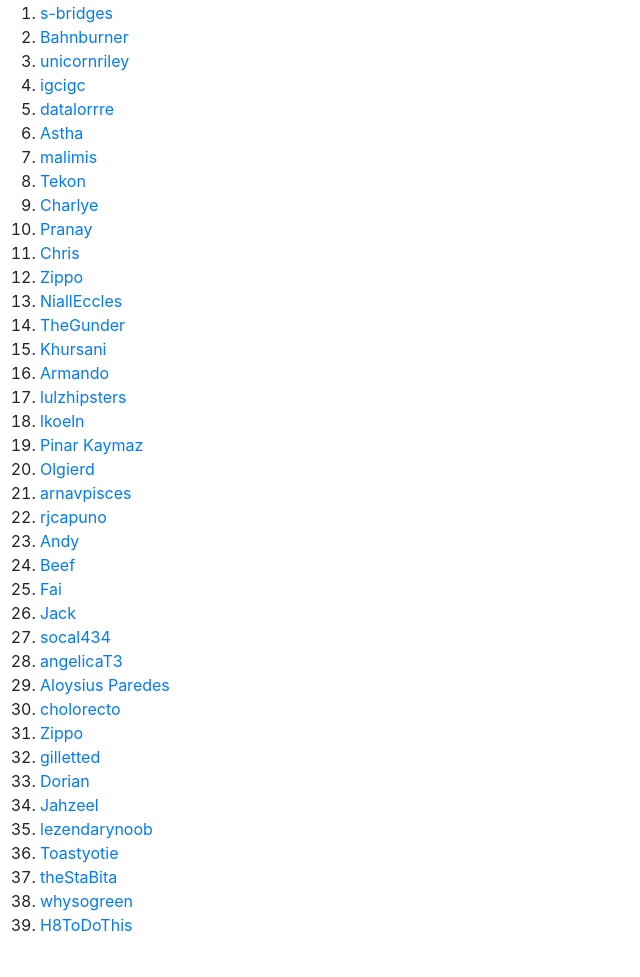
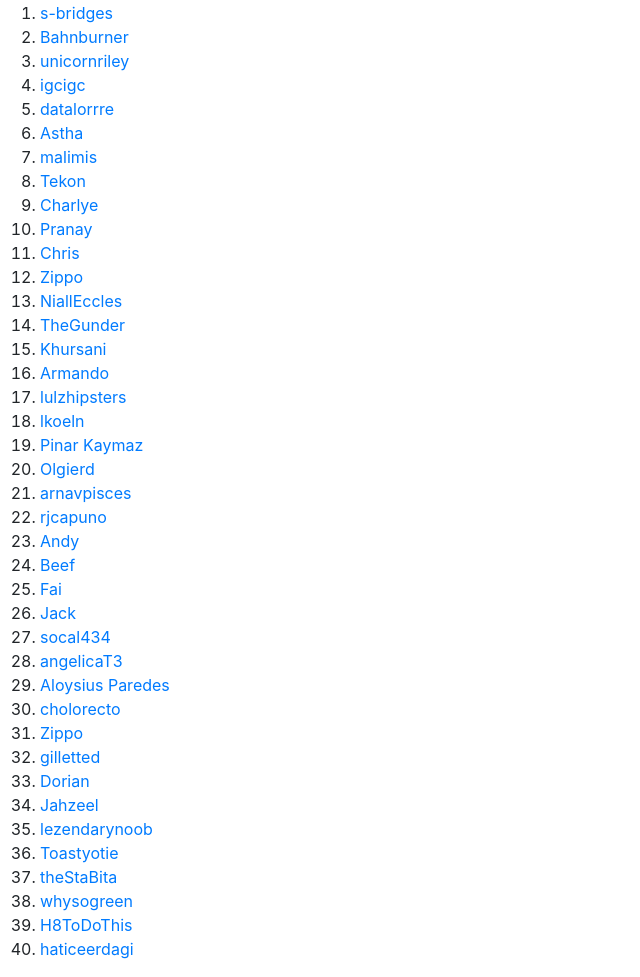
Before and after one commit to s-bridges/Hacktoberfest-Sign-In-2019, a plain HTML site: page index.html in a window 1280 px wide. Shown: the part 377-1354 px from the top of the page, without its empty margins (0-640 px from the left). Before the commit the page ends 1330 px from the top, so only its background shows below. Drawn offline with nearby package versions, Linux system fonts and the light colour scheme.

Commit message:
Update index.html

```diff
--- a/index.html
+++ b/index.html
@@ -61,6 +61,7 @@
 		<li><a href="https://github.com/theStaBita">theStaBita</a></li>
     		<li><a href="https://github.com/whysogreen">whysogreen</a></li>
     		<li><a href="https://github.com/H8ToDoThis">H8ToDoThis</a></li>
+		<li><a href="https://github.com/haticeerdagi">haticeerdagi</a></li>
 
 
 	</ol>
```
